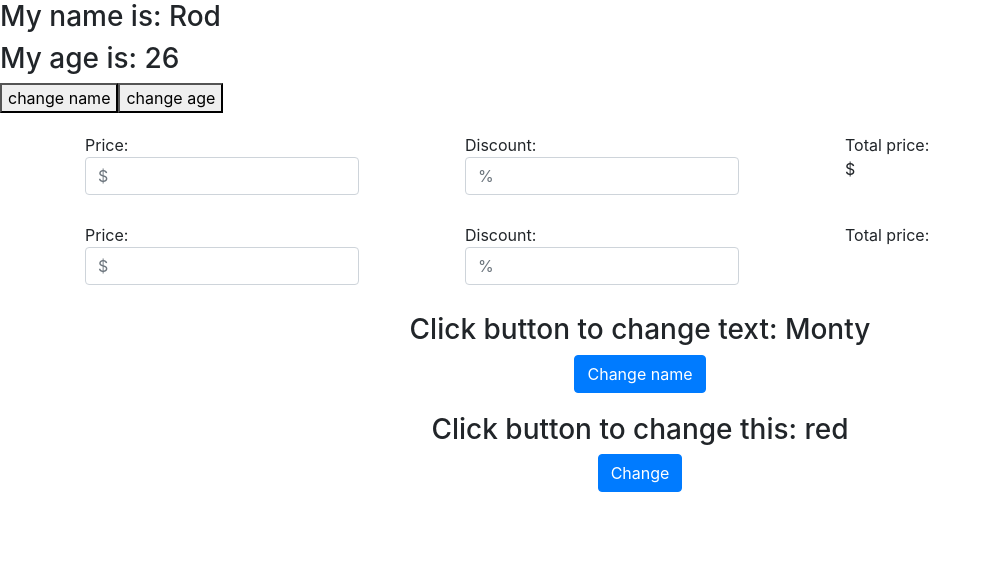
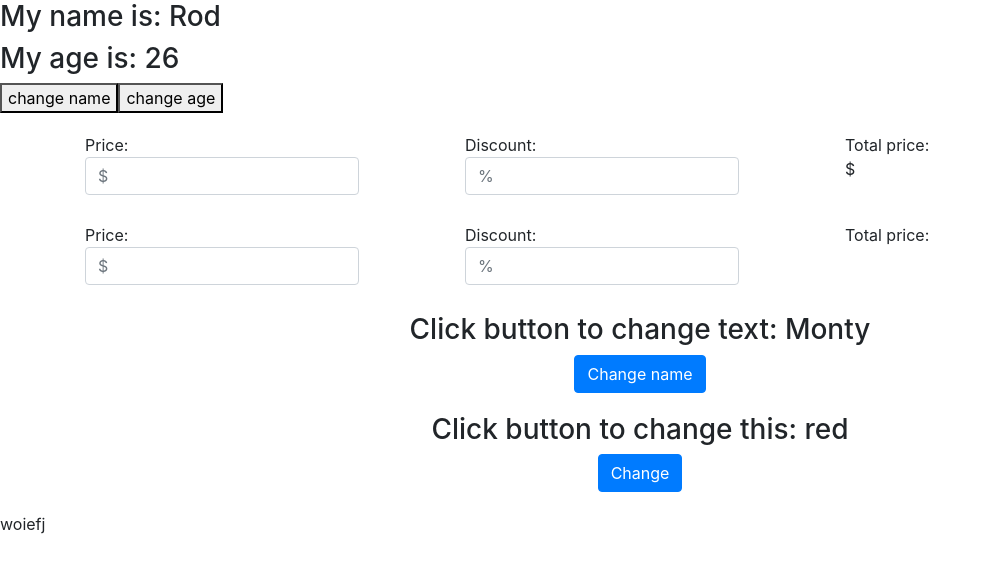
Before and after one commit to Jaguso/redux-example, a React app: page / in a window 1280 px wide. Shown: the top 572 px of the page, without its empty margins (0-991 px from the left). Built offline with nearby package versions, Linux system fonts and the light colour scheme.

Commit message:
added a component inside Colors component

```diff
--- /dev/null
+++ b/src/actions/calculatorActions.js
@@ -0,0 +1,6 @@
+export function calculateTotal(number) {
+    return {
+        type: "CALCULATE",
+        payload: number
+    };
+}
--- a/src/components/colors/Colors.js
+++ b/src/components/colors/Colors.js
@@ -1,5 +1,6 @@
 import React, { Component } from 'react';
 import { connect } from 'react-redux';
+import Results from '../results/Results';
 
 class Colors extends Component {
 
@@ -18,7 +19,7 @@ class Colors extends Component {
           </h3>
           <button className="btn btn-primary" onClick={() => this.props.changeBoolean()}>Change</button>
         </div>
-
+        <Results/>
       </div>
     );
   }
--- /dev/null
+++ b/src/components/results/Results.js
@@ -0,0 +1,13 @@
+import React, { Component } from 'react';
+
+class Results extends Component {
+  render() {
+    return (
+      <div>
+        woiefj
+      </div>
+    );
+  }
+}
+
+export default Results;
```
